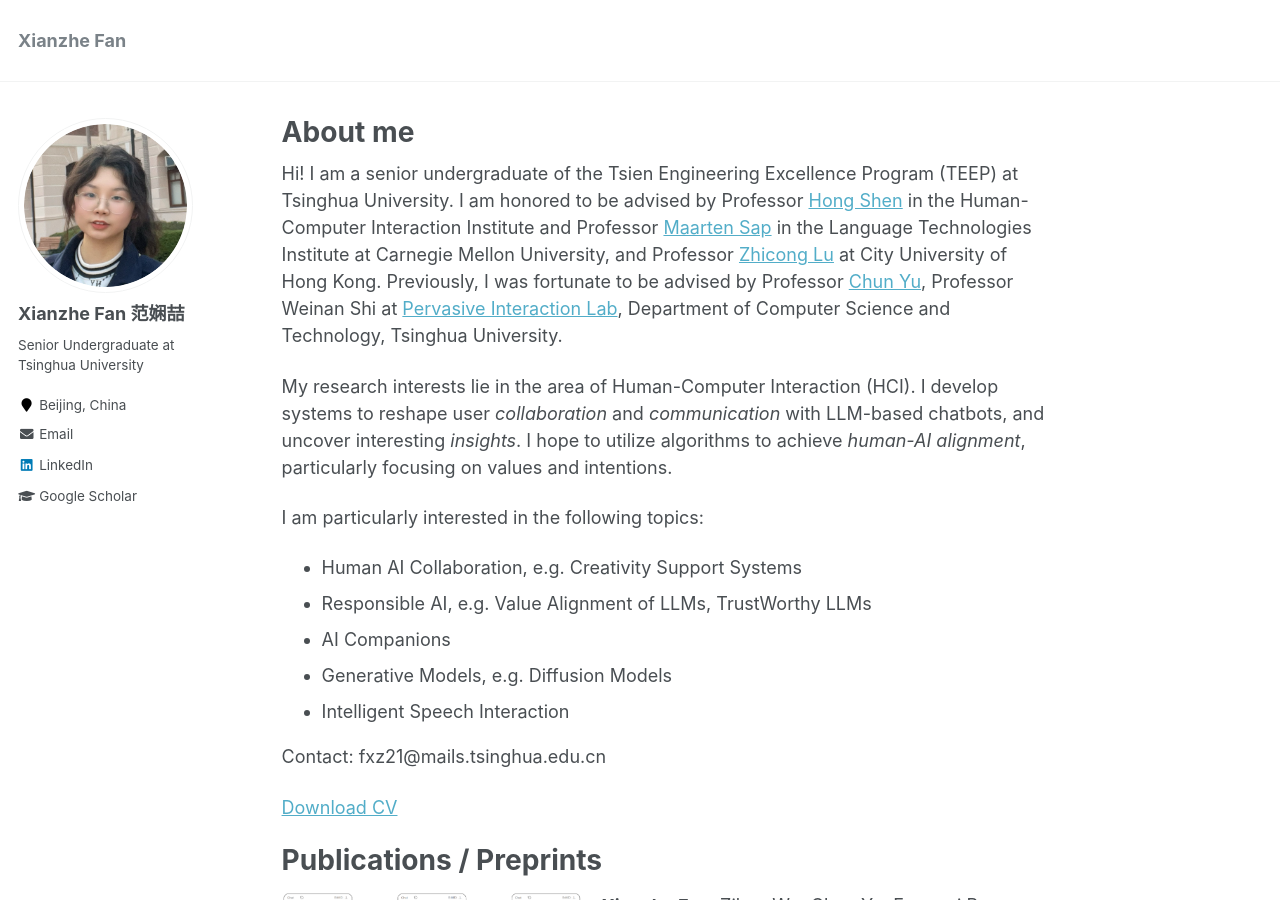
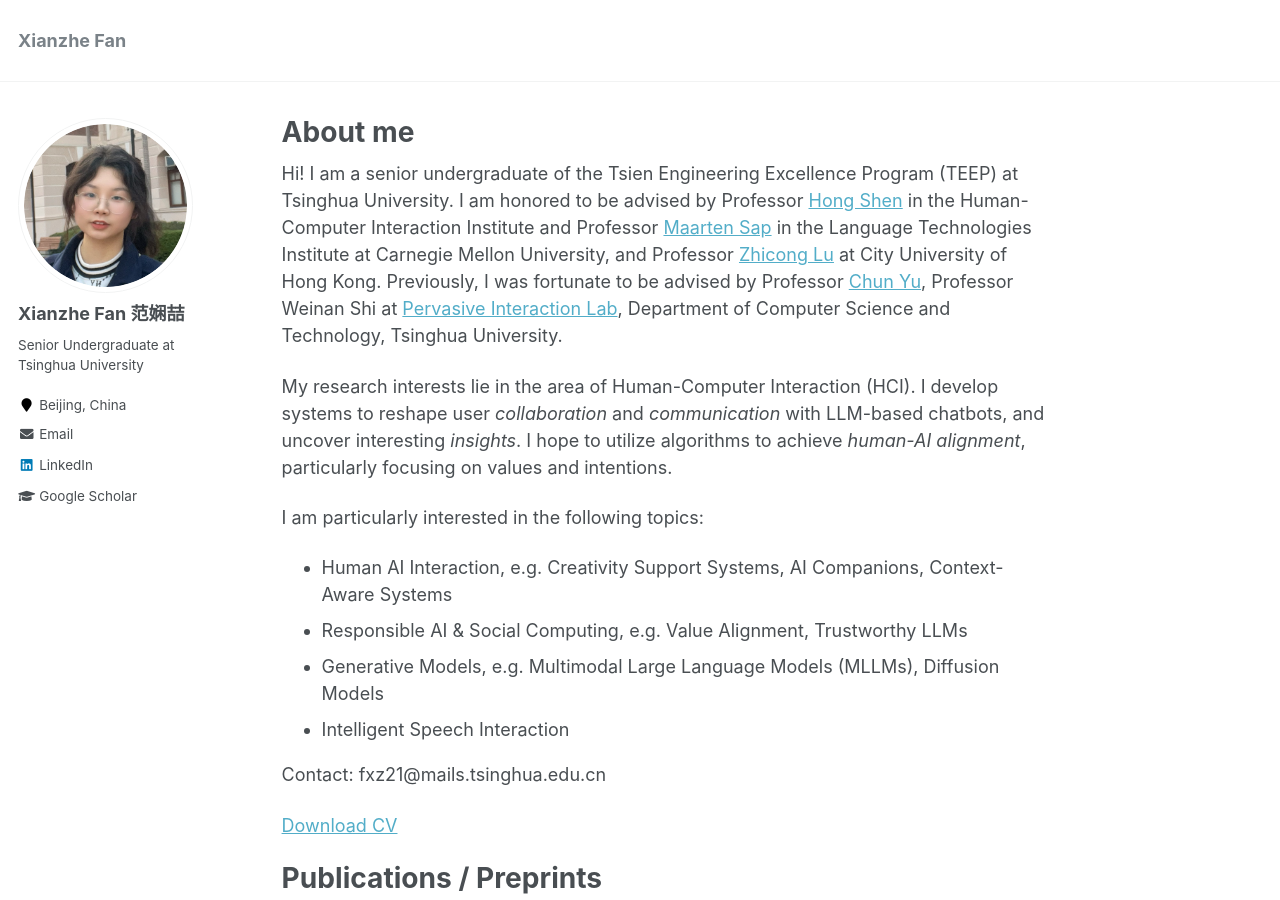
Before and after one commit to XianzheFan/XianzheFan.github.io, a Jekyll site: the page built from _pages/about.md, in a window 1280 px wide and 900 px high. Built offline with Jekyll 4.4.1, drawn with Linux system fonts in a browser that asks for light colours.

Commit message:
Add files via upload

```diff
--- a/_pages/about.md
+++ b/_pages/about.md
@@ -17,10 +17,9 @@ My research interests lie in the area of Human-Computer Interaction (HCI).
 I develop systems to reshape user *collaboration* and *communication* with LLM-based chatbots, and uncover interesting *insights*. I hope to utilize algorithms to achieve *human-AI alignment*, particularly focusing on values and intentions.
 
 I am particularly interested in the following topics:
-* Human AI Collaboration, e.g. Creativity Support Systems
-* Responsible AI, e.g. Value Alignment of LLMs, TrustWorthy LLMs
-* AI Companions
-* Generative Models, e.g. Diffusion Models
+* Human AI Interaction, e.g. Creativity Support Systems, AI Companions, Context-Aware Systems
+* Responsible AI & Social Computing, e.g. Value Alignment, Trustworthy LLMs
+* Generative Models, e.g. Multimodal Large Language Models (MLLMs), Diffusion Models
 * Intelligent Speech Interaction
 
 
```
